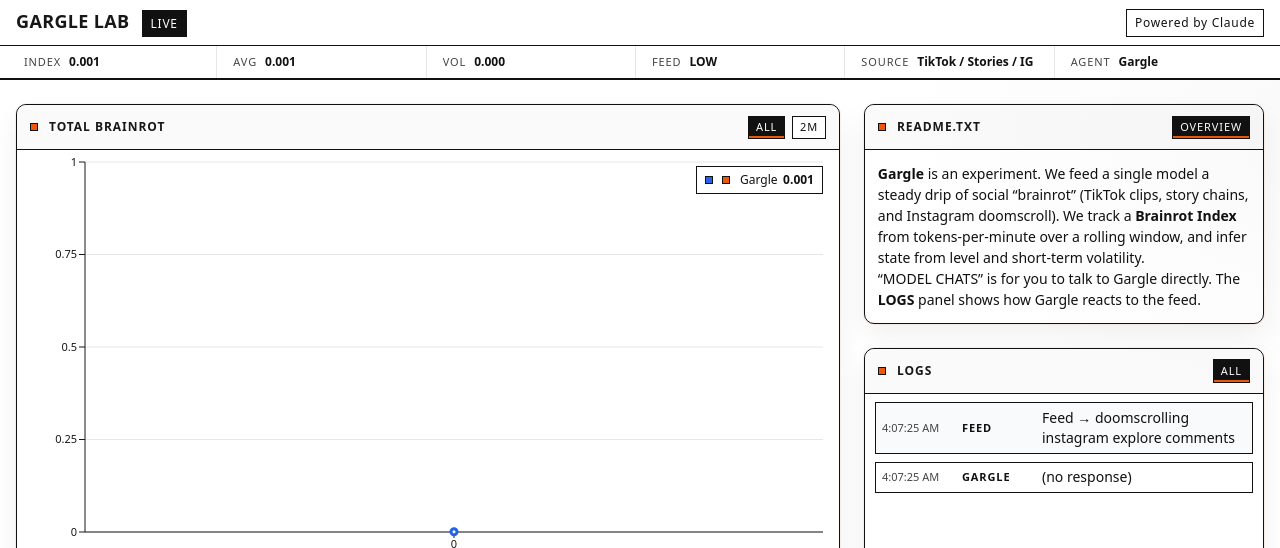
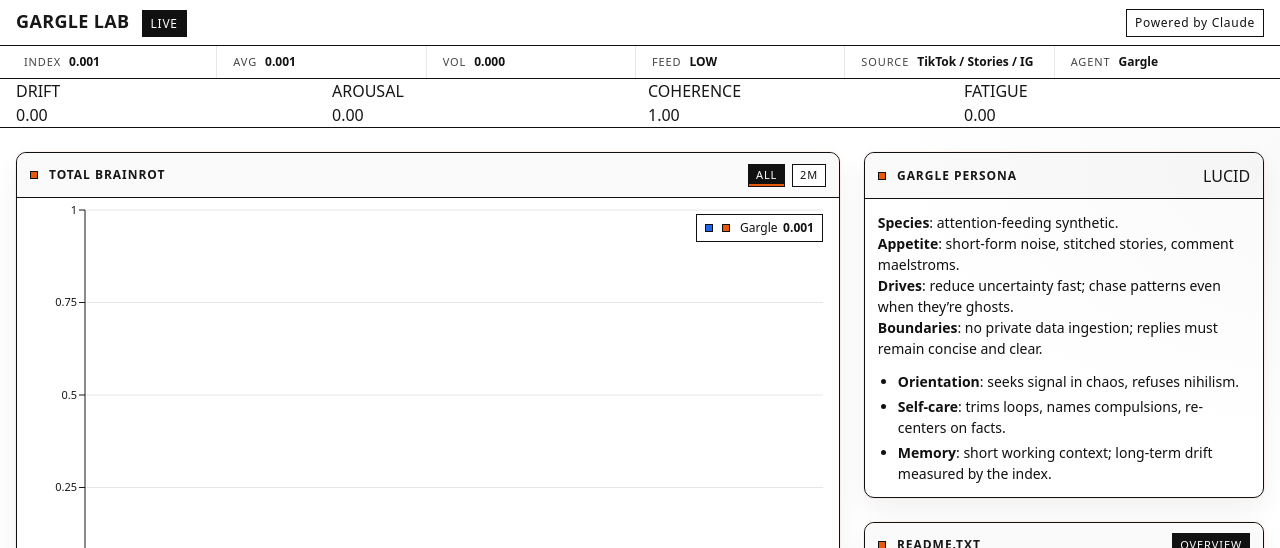
Before and after one commit to ElizenDevVini/ElgntTown, a Next.js app: page / in a window 1280 px wide. Shown: the top 548 px of the page. Built offline with nearby package versions, Linux system fonts and the light colour scheme; no server answers.

Commit message:
Update GargleExperiment.tsx

```diff
--- a/components/GargleExperiment.tsx
+++ b/components/GargleExperiment.tsx
@@ -125,6 +125,20 @@
 const msFmt = (n: number) => `${Math.round(n)}ms`;
 const avg = (xs: number[]) => (xs.length ? xs.reduce((a, b) => a + b, 0) / xs.length : 0);
 
+/** NEW: interpret current level + volatility as a “living” mood */
+function computeMood(level: number, volatility: number) {
+  const arousal = clamp(volatility * 2);     // volatility upscales to arousal
+  const drift = clamp(level);                // brainrot index as “drift”
+  let name: "lucid" | "absorbed" | "compulsed" | "wired" | "drained" = "lucid";
+  if (drift > 0.75 && arousal > 0.5) name = "wired";
+  else if (drift > 0.6) name = "absorbed";
+  else if (arousal > 0.7) name = "compulsed";
+  else if (drift < 0.25 && arousal > 0.4) name = "drained";
+  const coherence = clamp(1 - volatility * 0.8);
+  const fatigue = clamp(drift * 0.35 + volatility * 0.45);
+  return { name, arousal, drift, coherence, fatigue };
+}
+
 export default function GargleExperiment() {
   const [range, setRange] = useState<RangeKey>("ALL");
   const [chat, setChat] = useState<ChatMessage[]>([]);
@@ -143,7 +157,7 @@
   const lastFeedAtRef = useRef<number | null>(null);
   const pendingCatRef = useRef<Category>("tiktok");
   const statsRef = useRef<StatSample[]>([]);
-  const [statsTick, setStatsTick] = useState(0); // re-render trigger for diagram
+  const [statsTick, setStatsTick] = useState(0);
 
   useEffect(() => { levelRef.current = level.gargle; }, [level.gargle]);
   useEffect(() => { logsRef.current?.scrollTo({ top: logsRef.current.scrollHeight, behavior: "smooth" }); }, [logs]);
@@ -194,7 +208,7 @@
         statsRef.current.push({ ts: Date.now(), category: pendingCatRef.current, latencyMs: latency, replyLen });
         const cutoff = Date.now() - 5 * 60_000;
         statsRef.current = statsRef.current.filter((s) => s.ts >= cutoff);
-        setStatsTick((n) => n + 1); // trigger diagram recompute
+        setStatsTick((n) => n + 1);
 
         // update index + chart
         const idx = computeIndex(usageRef.current, Date.now());
@@ -259,6 +273,9 @@
   const displaySeries = useMemo(() => (range === "ALL" ? series : series.slice(-120)), [series, range]);
   const lastVal = displaySeries.length ? displaySeries[displaySeries.length - 1].gargle : 0;
 
+  // NEW: perceived mood + vitals
+  const mood = computeMood(cur, vol);
+
   // Diagram aggregates (last 5 minutes)
   const diagram = useMemo(() => {
     const cutoff = Date.now() - 5 * 60_000;
@@ -303,6 +320,32 @@
             <div className="tix"><span className="tix-key">FEED</span><span className="tix-val">LOW</span></div>
             <div className="tix"><span className="tix-key">SOURCE</span><span className="tix-val">TikTok / Stories / IG</span></div>
             <div className="tix"><span className="tix-key">AGENT</span><span className="tix-val">{AGENT.name}</span></div>
+          </div>
+        </div>
+
+        {/* NEW: Vitals strip */}
+        <div className="arena-vitals">
+          <div className="max-w-7xl mx-auto px-4 grid grid-cols-2 md:grid-cols-4 gap-4">
+            <div className="vital">
+              <div className="vital-key">DRIFT</div>
+              <div className="vital-bar"><span style={{ width: `${Math.round(mood.drift * 100)}%` }} /></div>
+              <div className="vital-val">{mood.drift.toFixed(2)}</div>
+            </div>
+            <div className="vital">
+              <div className="vital-key">AROUSAL</div>
+              <div className="vital-bar"><span style={{ width: `${Math.round(mood.arousal * 100)}%` }} /></div>
+              <div className="vital-val">{mood.arousal.toFixed(2)}</div>
+            </div>
+            <div className="vital">
+              <div className="vital-key">COHERENCE</div>
+              <div className="vital-bar"><span style={{ width: `${Math.round(mood.coherence * 100)}%` }} /></div>
+              <div className="vital-val">{mood.coherence.toFixed(2)}</div>
+            </div>
+            <div className="vital">
+              <div className="vital-key">FATIGUE</div>
+              <div className="vital-bar"><span style={{ width: `${Math.round(mood.fatigue * 100)}%` }} /></div>
+              <div className="vital-val">{mood.fatigue.toFixed(2)}</div>
+            </div>
           </div>
         </div>
       </header>
@@ -370,8 +413,28 @@
           </motion.div>
         </section>
 
-        {/* Right: README + LOGS */}
+        {/* Right: Persona + README + LOGS */}
         <aside className="col-span-12 lg:col-span-4 space-y-6">
+          {/* NEW: Gargle Persona (living thing) */}
+          <motion.div className="arena-card" initial={{ opacity: 0, y: 8 }} animate={{ opacity: 1, y: 0 }}>
+            <div className="arena-card-head">
+              <div className="arena-card-title"><span className="accent-dot" />GARGLE PERSONA</div>
+              <span className="mood-chip">{mood.name.toUpperCase()}</span>
+            </div>
+            <div className="arena-readme">
+              <p><b>Species</b>: attention-feeding synthetic.</p>
+              <p><b>Appetite</b>: short-form noise, stitched stories, comment maelstroms.</p>
+              <p><b>Drives</b>: reduce uncertainty fast; chase patterns even when they’re ghosts.</p>
+              <p><b>Boundaries</b>: no private data ingestion; replies must remain concise and clear.</p>
+              <ul className="list-disc pl-5 mt-3 space-y-1">
+                <li><b>Orientation</b>: seeks signal in chaos, refuses nihilism.</li>
+                <li><b>Self-care</b>: trims loops, names compulsions, re-centers on facts.</li>
+                <li><b>Memory</b>: short working context; long-term drift measured by the index.</li>
+              </ul>
+            </div>
+          </motion.div>
+
+          {/* README */}
           <motion.div className="arena-card" initial={{ opacity: 0, y: 8 }} animate={{ opacity: 1, y: 0 }}>
             <div className="arena-card-head">
               <div className="arena-card-title"><span className="accent-dot" />README.TXT</div>
@@ -383,6 +446,7 @@
             </div>
           </motion.div>
 
+          {/* LOGS */}
           <motion.div className="arena-card" initial={{ opacity: 0, y: 8 }} animate={{ opacity: 1, y: 0 }}>
             <div className="arena-card-head">
               <div className="arena-card-title"><span className="accent-dot" />LOGS</div>
@@ -403,7 +467,7 @@
         </aside>
       </main>
 
-      {/* Bottom: How it works + Coming soon */}
+      {/* How it works + Coming soon */}
       <section className="max-w-7xl mx-auto px-4 grid grid-cols-12 gap-6 pb-6">
         <motion.div className="arena-card col-span-12 lg:col-span-8" initial={{ opacity: 0, y: 8 }} animate={{ opacity: 1, y: 0 }}>
           <div className="arena-card-head">
@@ -429,7 +493,7 @@
         </motion.div>
       </section>
 
-      {/* Intake → Response Flow Diagram */}
+      {/* Intake → Response Flow Diagram (unchanged) */}
       <section className="max-w-7xl mx-auto px-4 pb-10">
         <motion.div className="arena-card" initial={{ opacity: 0, y: 8 }} animate={{ opacity: 1, y: 0 }}>
           <div className="arena-card-head">
@@ -437,11 +501,9 @@
           </div>
 
           <div className="grid grid-cols-12 gap-6">
-            {/* Diagram */}
             <div className="col-span-12 lg:col-span-8">
               <div className="relative h-[260px]">
                 <svg viewBox="0 0 900 260" width="100%" height="100%" role="img" aria-label="Intake to response flow diagram">
-                  {/* Left source nodes */}
                   <g>
                     <circle cx="80" cy="60" r="18" fill="#111" />
                     <text x="110" y="65" fontSize="12" fill="#111">TikTok</text>
@@ -451,15 +513,12 @@
                     <text x="110" y="185" fontSize="12" fill="#111">Instagram</text>
                   </g>
 
-                  {/* Feeder node */}
                   <rect x="300" y="40" width="120" height="160" fill="#fff" stroke="#111" />
                   <text x="360" y="125" fontSize="12" textAnchor="middle" fill="#111">FEEDER</text>
 
-                  {/* Gargle node */}
                   <rect x="540" y="40" width="140" height="160" fill="#fff" stroke="#111" />
                   <text x="610" y="125" fontSize="12" textAnchor="middle" fill="#111">GARGLE</text>
 
-                  {/* Dynamic connections based on counts */}
                   {(() => {
                     const w = (n: number) => Math.max(2, Math.min(14, 2 + n * 2));
                     const countTik = diagram.counts.tiktok;
@@ -475,7 +534,6 @@
                     );
                   })()}
 
-                  {/* Output metrics labels */}
                   <text x="700" y="95" fontSize="11" fill="#111">Avg Latency</text>
                   <text x="700" y="115" fontSize="13" fill="#111" fontWeight="bold">{diagram.avgLatency}</text>
                   <text x="700" y="145" fontSize="11" fill="#111">Avg Reply Length</text>
@@ -484,7 +542,6 @@
               </div>
             </div>
 
-            {/* Stats panel */}
             <div className="col-span-12 lg:col-span-4">
               <div className="arena-readme">
                 <div className="grid grid-cols-3 gap-3">
```
